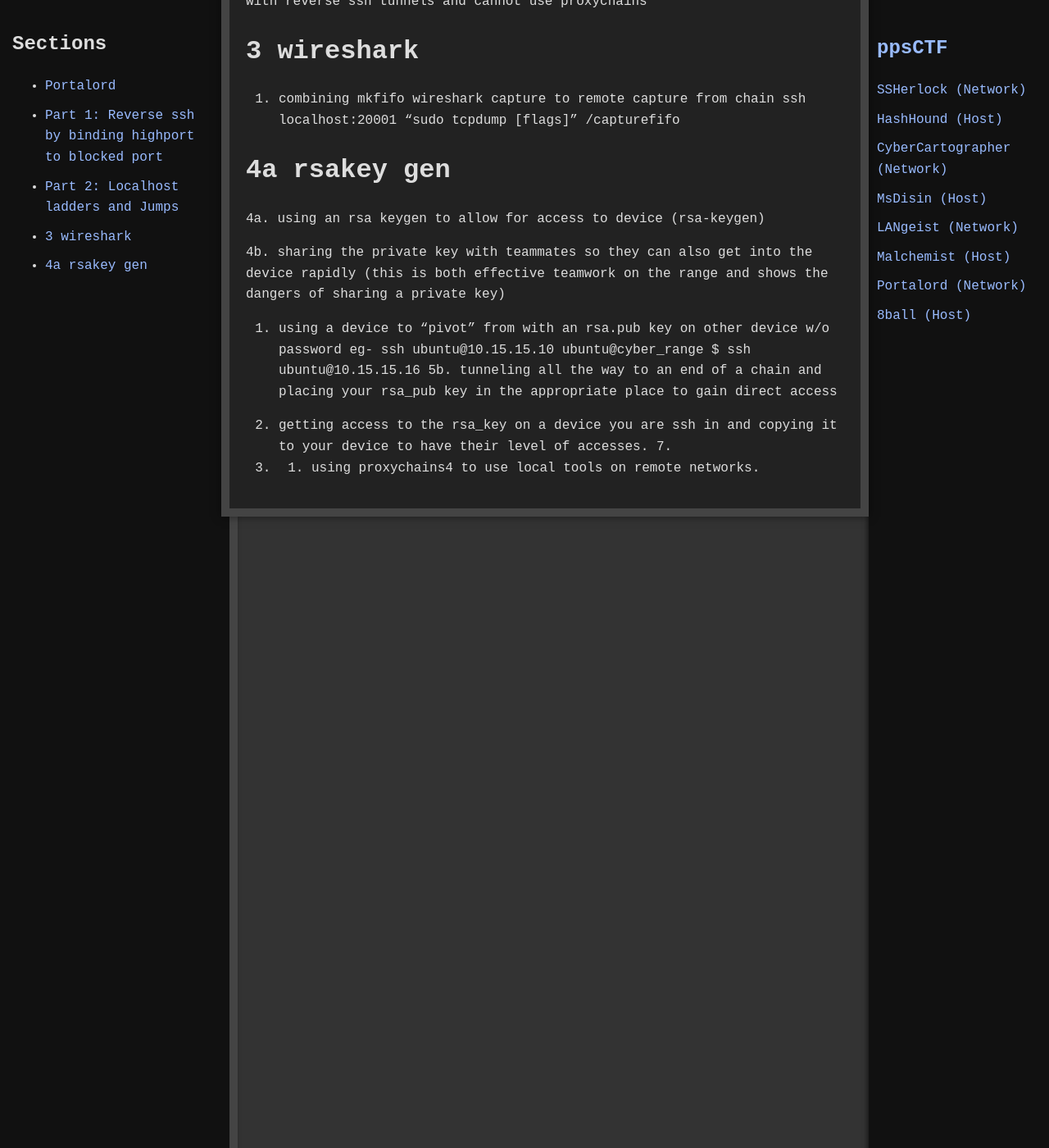
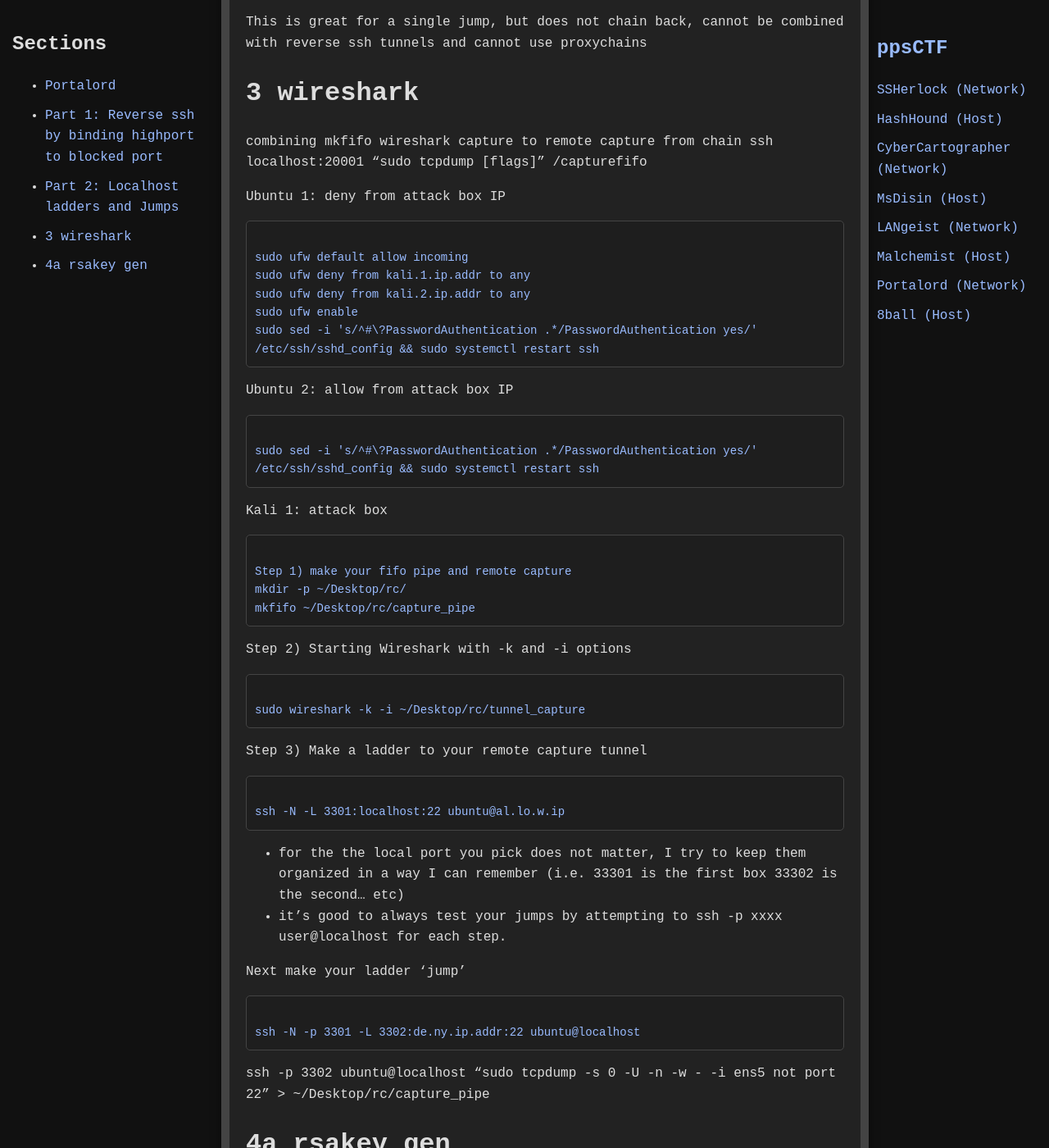
Before and after one commit to jboyce1/ppsCTF, a Jekyll site: the page built from classes/Portalord/Portalord.md, in a window 1280 px wide and 1400 px high, scrolled down 4482 px. Shown: the whole window at 82% size. Built offline with Jekyll 4.4.1, drawn with Linux system fonts in a browser that asks for light colours; some of the changed text lies outside the part shown.

Commit message:
Update Portalord.md

```diff
--- a/classes/Portalord/Portalord.md
+++ b/classes/Portalord/Portalord.md
@@ -130,8 +130,8 @@ kali 1: ladder method
 <div class="scroll-box">
 ssh -N -L 2223:localhost:22 ubuntu@al.lo.w.ip
 </div>
-
-- now ssh -p 2223 ubuntu@localhost #first step of the ladder
+- this ties your local loopback ip address port 2223 to your ubuntu@allowip port 22
+- test the first step of the "ladder" with ssh -p 2223 ubuntu@localhost
 <div class="scroll-box">
 ssh -N -p 2223 -L 2224:de.ny.ip.addr:22 ubuntu@localhost
 </div>
@@ -154,7 +154,48 @@ This is great for a single jump, but does not chain back, cannot be combined wit
 
 
 # 3 wireshark
-3. combining mkfifo wireshark capture to remote capture from chain ssh localhost:20001 "sudo tcpdump [flags]" /capturefifo
+combining mkfifo wireshark capture to remote capture from chain ssh localhost:20001 "sudo tcpdump [flags]" /capturefifo
+
+Ubuntu 1: deny from attack box IP
+<div class="scroll-box">
+sudo ufw default allow incoming
+sudo ufw deny from kali.1.ip.addr to any
+sudo ufw deny from kali.2.ip.addr to any
+sudo ufw enable
+sudo sed -i 's/^#\?PasswordAuthentication .*/PasswordAuthentication yes/' /etc/ssh/sshd_config && sudo systemctl restart ssh
+</div>
+
+Ubuntu 2: allow from attack box IP
+<div class="scroll-box">
+sudo sed -i 's/^#\?PasswordAuthentication .*/PasswordAuthentication yes/' /etc/ssh/sshd_config && sudo systemctl restart ssh
+</div>
+
+Kali 1: attack box
+<div class="scroll-box">
+Step 1) make your fifo pipe and remote capture
+mkdir -p ~/Desktop/rc/
+mkfifo ~/Desktop/rc/capture_pipe
+</div>
+
+Step 2) Starting Wireshark with -k and -i options
+<div class="scroll-box">
+sudo wireshark -k -i ~/Desktop/rc/tunnel_capture
+</div>
+
+Step 3) Make a ladder to your remote capture tunnel
+<div class="scroll-box">
+ssh -N -L 3301:localhost:22 ubuntu@al.lo.w.ip
+</div>
+- for the the local port you pick does not matter, I try to keep them organized in a way I can remember (i.e. 33301 is the first box 33302 is the second... etc)
+- it's good to always test your jumps by attempting to ssh -p xxxx user@localhost for each step.
+
+
+Next make your ladder 'jump'
+<div class="scroll-box">
+ssh -N -p 3301 -L 3302:de.ny.ip.addr:22 ubuntu@localhost
+</div>
+
+ssh -p 3302 ubuntu@localhost “sudo tcpdump -s 0 -U -n -w - -i ens5 not port 22” > ~/Desktop/rc/capture_pipe
 
 # 4a rsakey gen
 4a. using an rsa keygen to allow for access to device (rsa-keygen)
```
